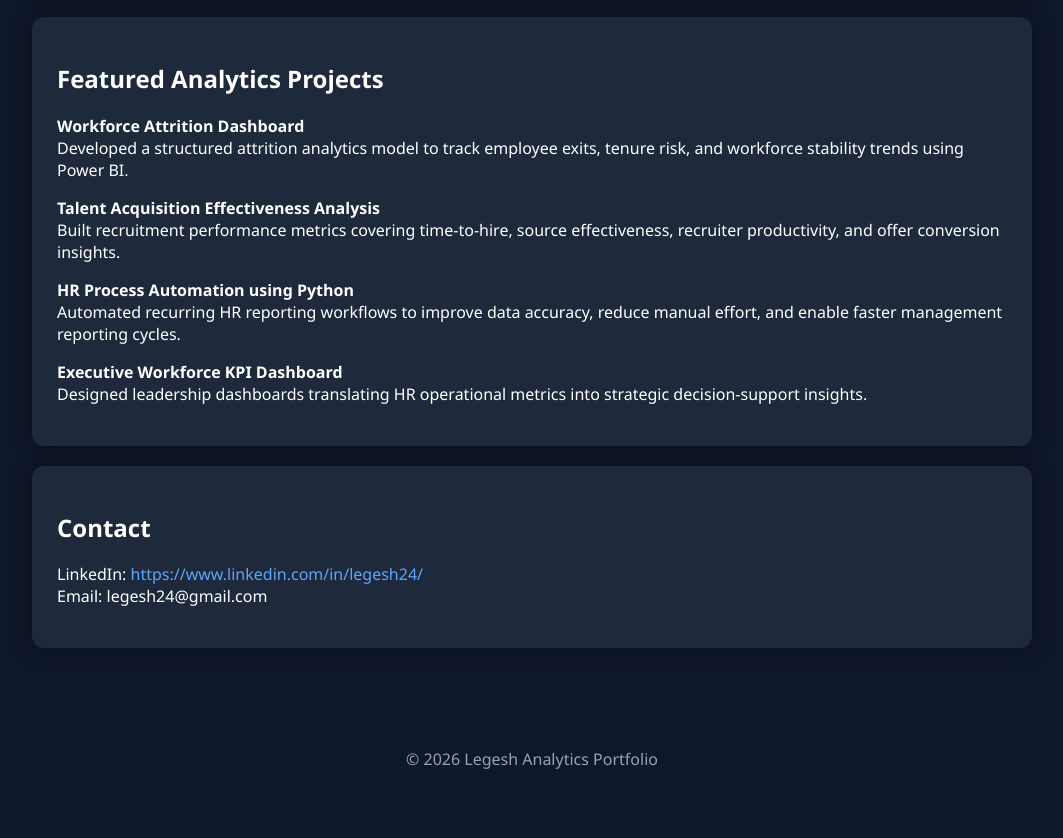
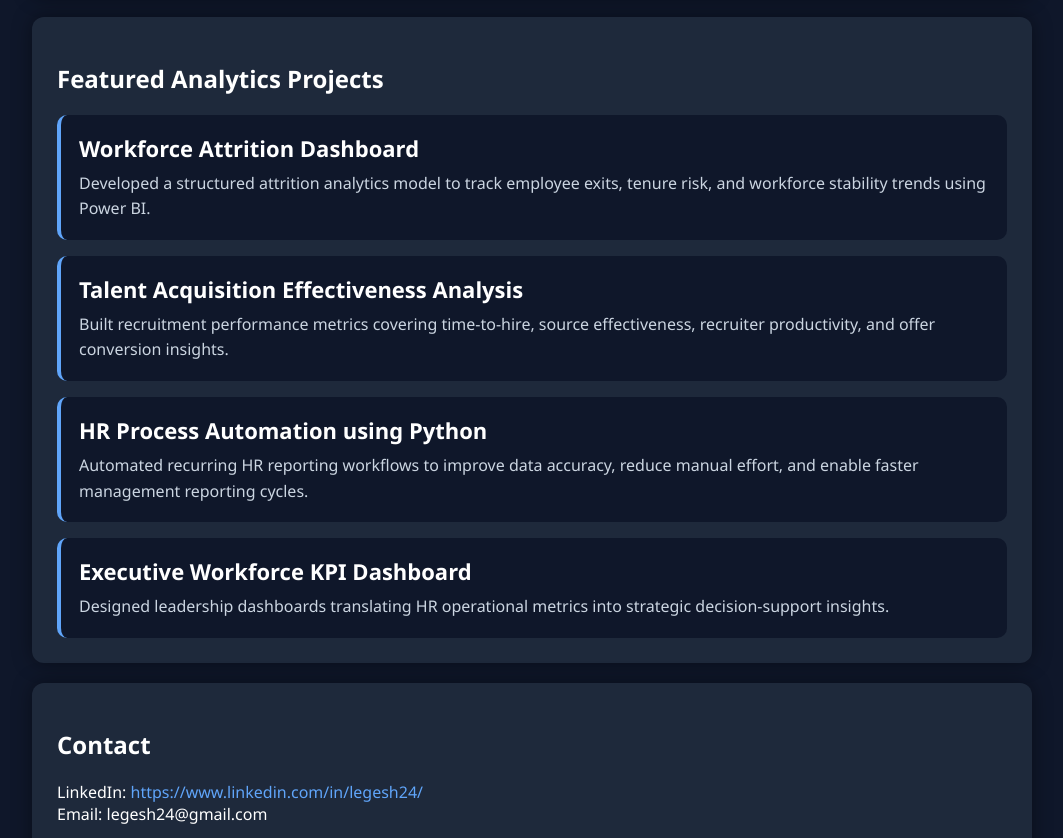
Before and after one commit to legesh-analytics/legesh-analytics.github.io, a plain HTML site: page index.html in a window 1280 px wide. Shown: the part 779-1617 px from the top of the page, without its empty margins (108-1171 px from the left). Before the commit the page ends 1579 px from the top, so only its background shows below. Drawn offline with Linux system fonts and the light colour scheme.

Commit message:
Refactor project descriptions into structured divs

```diff
--- a/index.html
+++ b/index.html
@@ -61,6 +61,26 @@ color:#60a5fa;
 text-decoration:none;
 }
 
+.project{
+  background:#0f172a;
+  border-left:4px solid #60a5fa;
+  padding:18px;
+  margin-top:16px;
+  border-radius:10px;
+}
+
+.project h3{
+  margin:0 0 8px 0;
+  color:#ffffff;
+  font-size:22px;
+}
+
+.project p{
+  margin:0;
+  color:#cbd5e1;
+  line-height:1.6;
+}
+
 </style>
 </head>
 
@@ -96,20 +116,27 @@ My work focuses on solving real organizational problems through structured analy
 </div>
 
 <div class="card">
-<h2>Featured Analytics Projects</h2>
+  <h2>Featured Analytics Projects</h2>
 
-<p><strong>Workforce Attrition Dashboard</strong><br>
-Developed a structured attrition analytics model to track employee exits, tenure risk, and workforce stability trends using Power BI.</p>
+  <div class="project">
+    <h3>Workforce Attrition Dashboard</h3>
+    <p>Developed a structured attrition analytics model to track employee exits, tenure risk, and workforce stability trends using Power BI.</p>
+  </div>
 
-<p><strong>Talent Acquisition Effectiveness Analysis</strong><br>
-Built recruitment performance metrics covering time-to-hire, source effectiveness, recruiter productivity, and offer conversion insights.</p>
+  <div class="project">
+    <h3>Talent Acquisition Effectiveness Analysis</h3>
+    <p>Built recruitment performance metrics covering time-to-hire, source effectiveness, recruiter productivity, and offer conversion insights.</p>
+  </div>
 
-<p><strong>HR Process Automation using Python</strong><br>
-Automated recurring HR reporting workflows to improve data accuracy, reduce manual effort, and enable faster management reporting cycles.</p>
+  <div class="project">
+    <h3>HR Process Automation using Python</h3>
+    <p>Automated recurring HR reporting workflows to improve data accuracy, reduce manual effort, and enable faster management reporting cycles.</p>
+  </div>
 
-<p><strong>Executive Workforce KPI Dashboard</strong><br>
-Designed leadership dashboards translating HR operational metrics into strategic decision-support insights.</p>
-
+  <div class="project">
+    <h3>Executive Workforce KPI Dashboard</h3>
+    <p>Designed leadership dashboards translating HR operational metrics into strategic decision-support insights.</p>
+  </div>
 </div>
 
 <div class="card">
```
